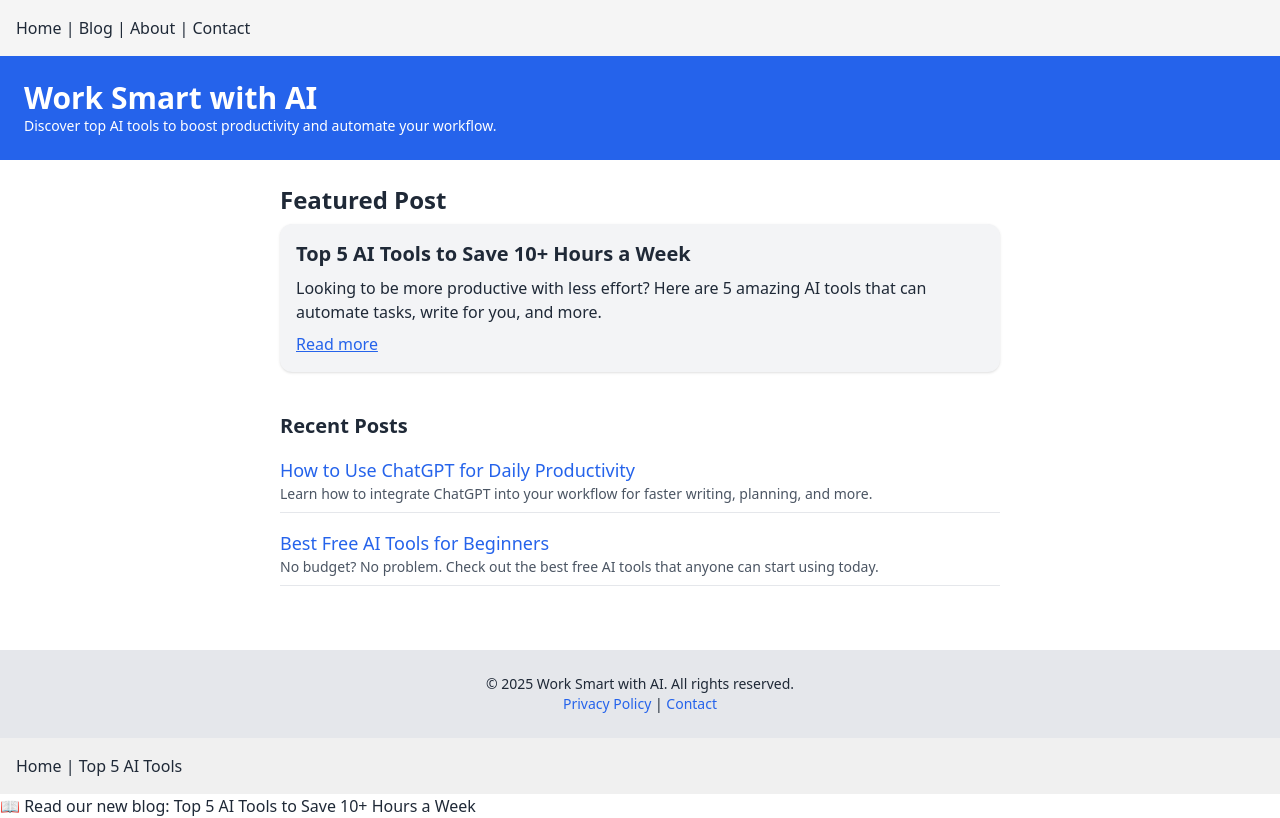
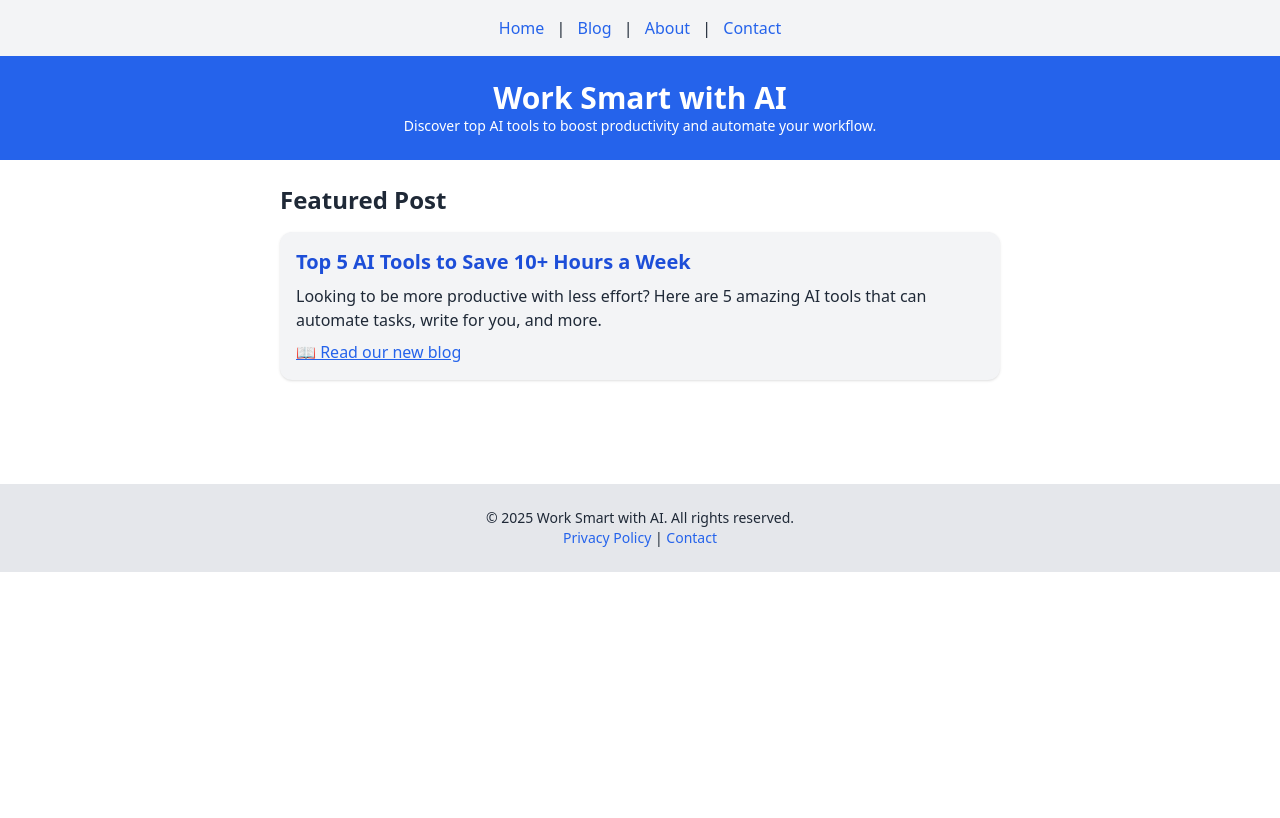
Before and after one commit to Nandini-Gurudas/work-smart-with-ai, a plain HTML site: page index.html in a window 1280 px wide. Drawn offline with nearby package versions, Linux system fonts and the light colour scheme.

Commit message:
Removed dummy posts – only real blog article now shows

```diff
--- a/index.html
+++ b/index.html
@@ -1,52 +1,47 @@
-<!DOCTYPE html><html lang="en">
+<!DOCTYPE html>
+<html lang="en">
 <head>
-  <nav style="padding: 1em; background-color: #f5f5f5;">
-  <a href="index.html">Home</a> |
-  <a href="ai-tools.html">Blog</a> |
-  <a href="#">About</a> |
-  <a href="#">Contact</a>
-  </nav>
   <meta charset="UTF-8" />
   <meta name="viewport" content="width=device-width, initial-scale=1.0" />
   <meta name="description" content="Discover the best AI tools to boost your productivity. Work smarter with AI-powered apps, tips, and reviews." />
   <title>Work Smart with AI</title>
   <script src="https://cdn.tailwindcss.com"></script>
 </head>
+
 <body class="bg-white text-gray-800 font-sans">
-  <header class="bg-blue-600 text-white p-6">
+  <!-- Navigation -->
+  <nav class="bg-gray-100 p-4 text-center">
+    <a href="index.html" class="text-blue-600 mx-2">Home</a> |
+    <a href="ai-tools.html" class="text-blue-600 mx-2">Blog</a> |
+    <a href="#" class="text-blue-600 mx-2">About</a> |
+    <a href="#" class="text-blue-600 mx-2">Contact</a>
+  </nav>
+
+  <!-- Header -->
+  <header class="bg-blue-600 text-white p-6 text-center">
     <h1 class="text-3xl font-bold">Work Smart with AI</h1>
     <p class="text-sm">Discover top AI tools to boost productivity and automate your workflow.</p>
-  </header>  <main class="p-6 max-w-3xl mx-auto">
+  </header>
+
+  <!-- Main Content -->
+  <main class="p-6 max-w-3xl mx-auto">
+    <!-- Featured Post -->
     <section class="mb-10">
-      <h2 class="text-2xl font-semibold mb-2">Featured Post</h2>
+      <h2 class="text-2xl font-semibold mb-4">Featured Post</h2>
       <article class="bg-gray-100 p-4 rounded-xl shadow">
-        <h3 class="text-xl font-bold mb-2">Top 5 AI Tools to Save 10+ Hours a Week</h3>
+        <h3 class="text-xl font-bold mb-2">
+          <a href="ai-tools.html" class="text-blue-700 hover:underline">Top 5 AI Tools to Save 10+ Hours a Week</a>
+        </h3>
         <p class="mb-2">Looking to be more productive with less effort? Here are 5 amazing AI tools that can automate tasks, write for you, and more.</p>
-        <a href="#" class="text-blue-600 underline">Read more</a>
+        <a href="ai-tools.html" class="text-blue-600 underline">📖 Read our new blog</a>
       </article>
-    </section><section>
-  <h2 class="text-xl font-semibold mb-4">Recent Posts</h2>
-  <ul class="space-y-4">
-    <li class="border-b pb-2">
-      <a href="#" class="text-lg text-blue-600 font-medium">How to Use ChatGPT for Daily Productivity</a>
-      <p class="text-sm text-gray-600">Learn how to integrate ChatGPT into your workflow for faster writing, planning, and more.</p>
-    </li>
-    <li class="border-b pb-2">
-      <a href="#" class="text-lg text-blue-600 font-medium">Best Free AI Tools for Beginners</a>
-      <p class="text-sm text-gray-600">No budget? No problem. Check out the best free AI tools that anyone can start using today.</p>
-    </li>
-  </ul>
-</section>
+    </section>
+  </main>
 
-  </main>  <footer class="bg-gray-200 p-6 text-center text-sm mt-10">
+  <!-- Footer -->
+  <footer class="bg-gray-200 p-6 text-center text-sm mt-10">
     <p>&copy; 2025 Work Smart with AI. All rights reserved.</p>
     <p><a href="#" class="text-blue-600">Privacy Policy</a> | <a href="#" class="text-blue-600">Contact</a></p>
   </footer>
 </body>
-  <nav style="padding: 1em; background-color: #f0f0f0;">
-  <a href="index.html">Home</a> |
-  <a href="ai-tools.html">Top 5 AI Tools</a>
-</nav>
-
-<p><a href="ai-tools.html">📖 Read our new blog: Top 5 AI Tools to Save 10+ Hours a Week</a></p>
 </html>
```
